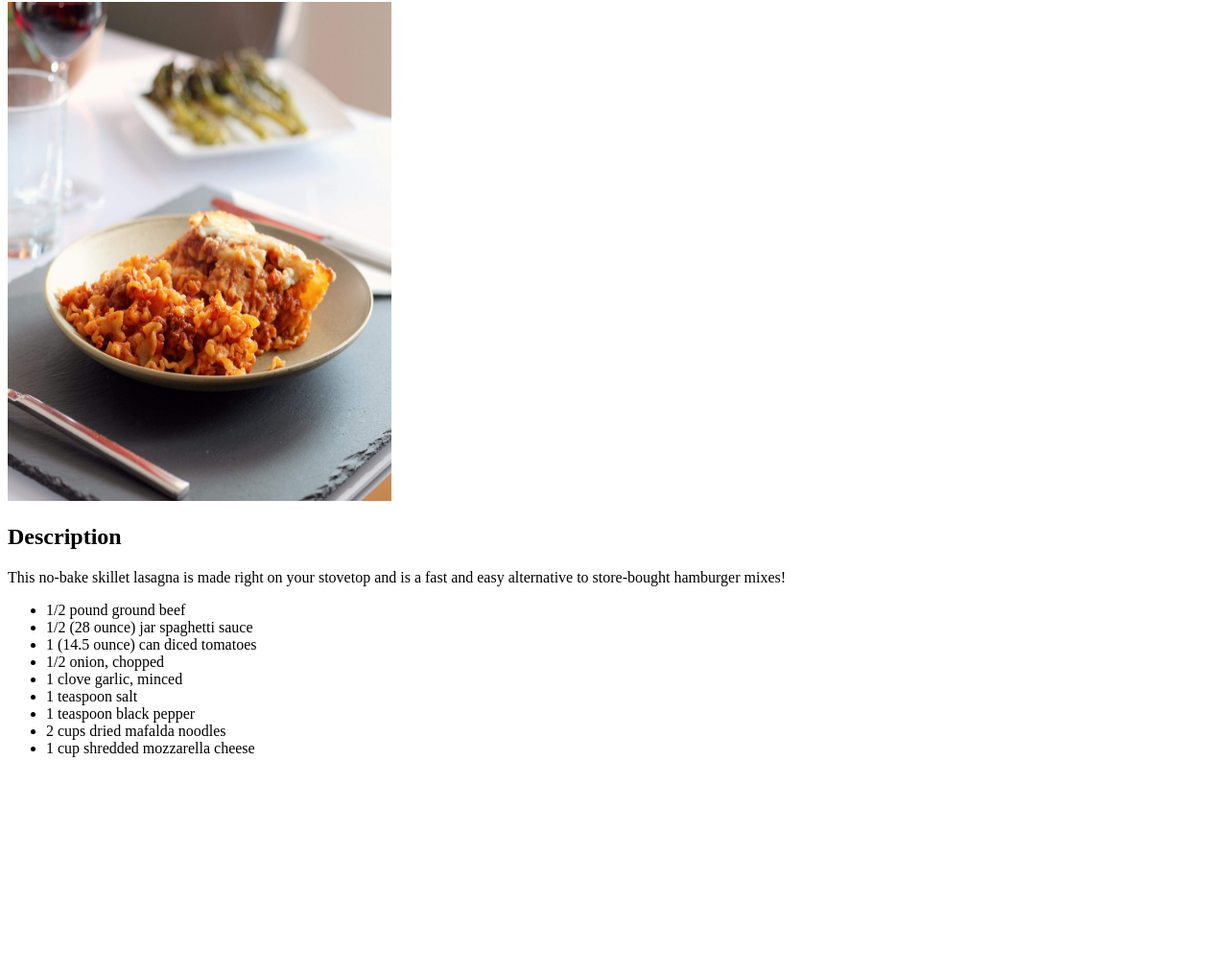
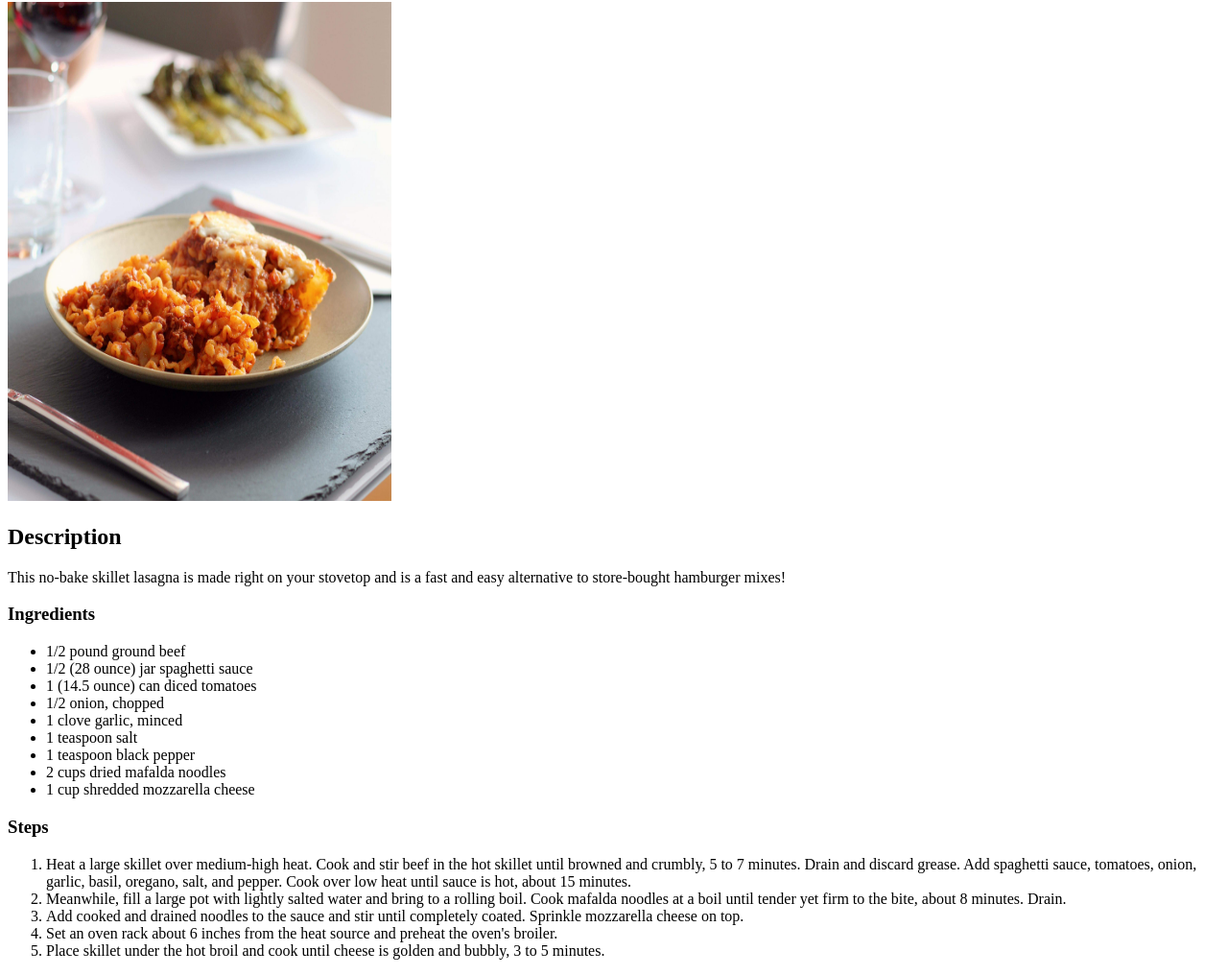
Before and after one commit to NevinG32/odin-recipes, a plain HTML site: page lasagna.html in a window 1280 px wide. Shown: the part 78-1094 px from the top of the page at 96% size. Before the commit the page ends 883 px from the top, so only its background shows below. Drawn offline with Linux system fonts and the light colour scheme.

Commit message:
added steps for lasagana recipe

```diff
--- a/lasagna.html
+++ b/lasagna.html
@@ -10,6 +10,7 @@
     <h2>Description</h2>
     <p>This no-bake skillet lasagna is made right on your stovetop and is a fast and
        easy alternative to store-bought hamburger mixes!</p>
+       <h3>Ingredients</h3>
      <ul>
         <li>1/2 pound ground beef</li>
         <li>1/2 (28 ounce) jar spaghetti sauce</li>
@@ -21,6 +22,16 @@
         <li>2 cups dried mafalda noodles</li>
         <li>1 cup shredded mozzarella cheese</li>
      </ul>
-
+     <h3>Steps</h3>
+     <ol>
+         <li>Heat a large skillet over medium-high heat. Cook and stir beef in the hot skillet
+             until browned and crumbly, 5 to 7 minutes. Drain and discard grease. Add spaghetti sauce,
+              tomatoes, onion, garlic, basil, oregano, salt, and pepper. Cook over low heat until sauce is hot, about 15 minutes.</li>
+         <li>Meanwhile, fill a large pot with lightly salted water and bring to a rolling boil.
+              Cook mafalda noodles at a boil until tender yet firm to the bite, about 8 minutes. Drain.</li>
+         <li>Add cooked and drained noodles to the sauce and stir until completely coated. Sprinkle mozzarella cheese on top.</li>
+         <li>Set an oven rack about 6 inches from the heat source and preheat the oven's broiler.</li>
+         <li>Place skillet under the hot broil and cook until cheese is golden and bubbly, 3 to 5 minutes.</li>
+     </ol>
 </body>
 </html>
```
